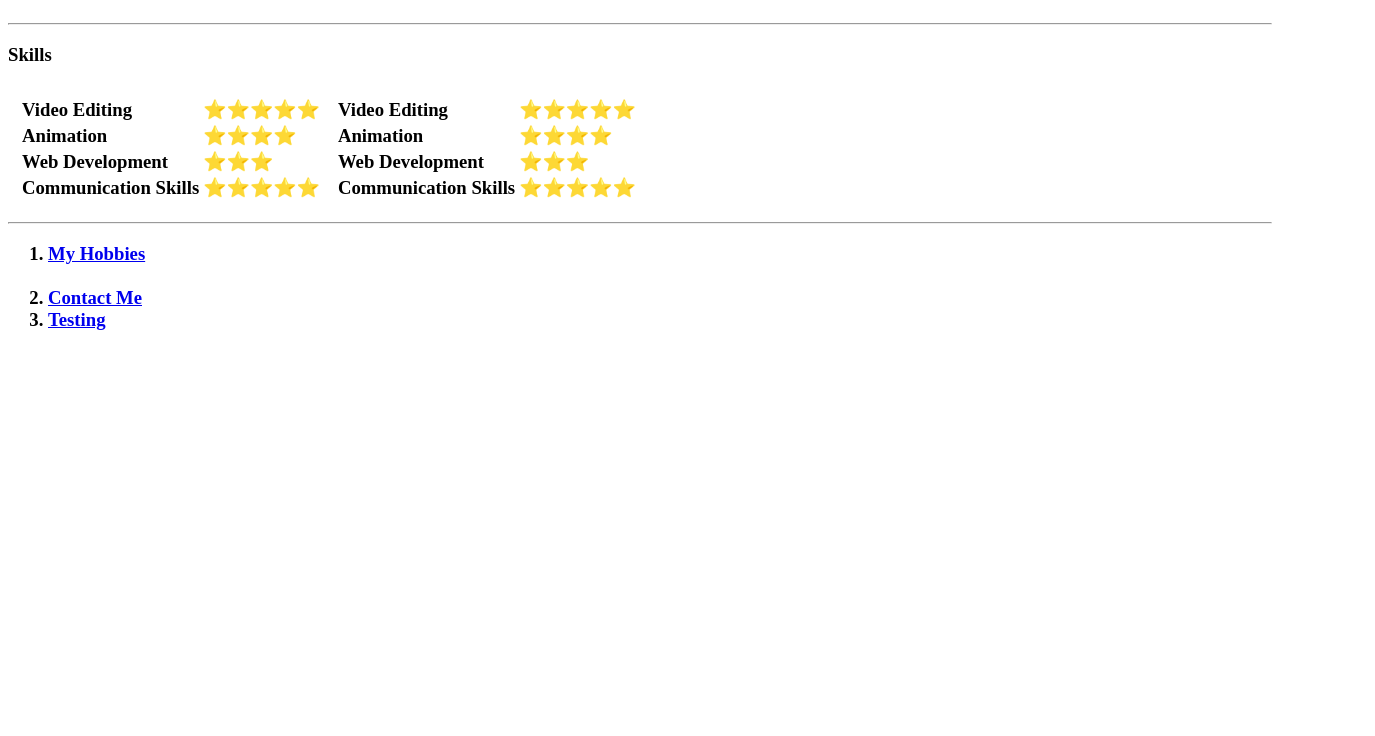
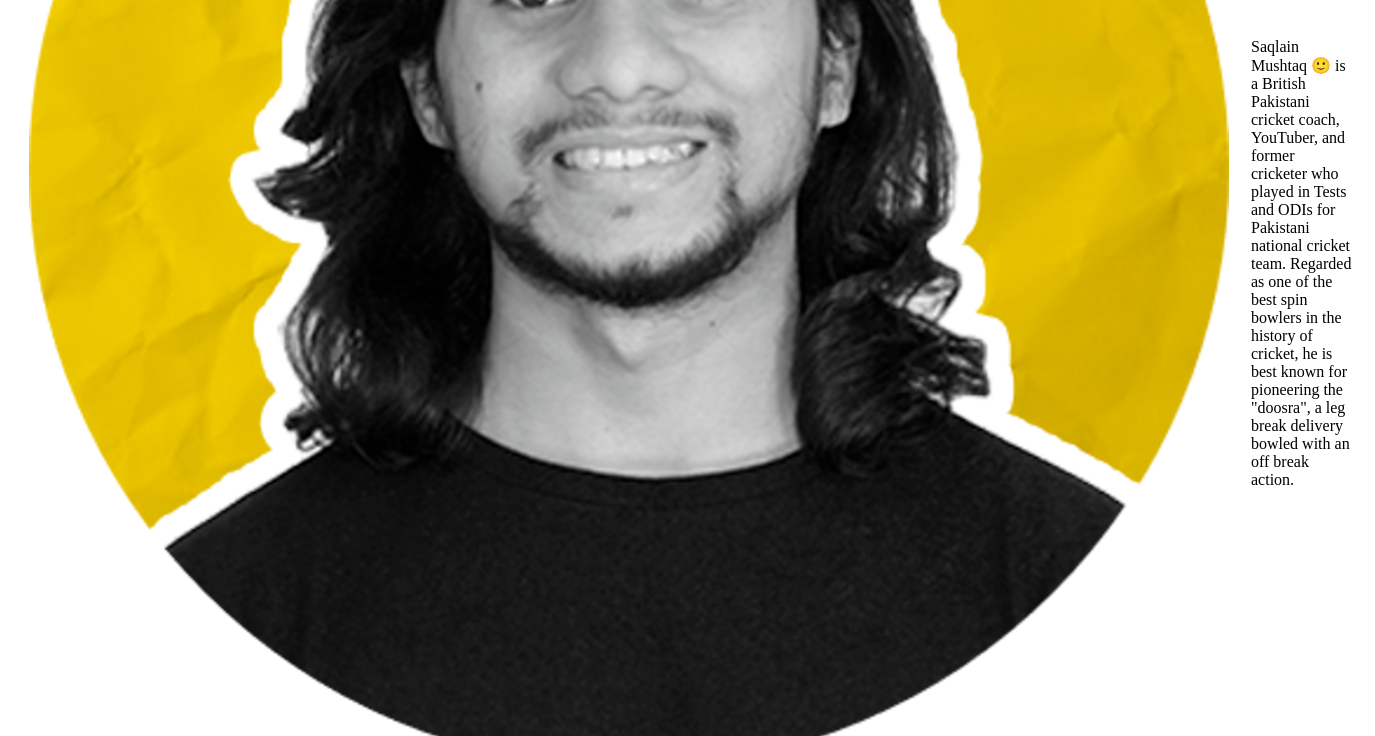
Before and after one commit to saklenhyder/CV, a plain HTML site: page index.html in a window 1280 px wide. Shown: the part 461-1197 px from the top of the page, 1375 px wide, since content can reach past the window. Before the commit the page ends 811 px from the top, so only its background shows below. Drawn offline with Linux system fonts and the light colour scheme.

Commit message:
Update index.html

```diff
--- a/index.html
+++ b/index.html
@@ -10,7 +10,7 @@
   <table cellspacing="20">
     <tr>
       <td>
-        <img src="images/saqlain hyder.png" alt="Saqlain Hyder">
+        <img src="saqlain hyder.png" alt="Saqlain Hyder">
       </td>
       <td>
         <h1>Saqlain Hyder</h1>
```
